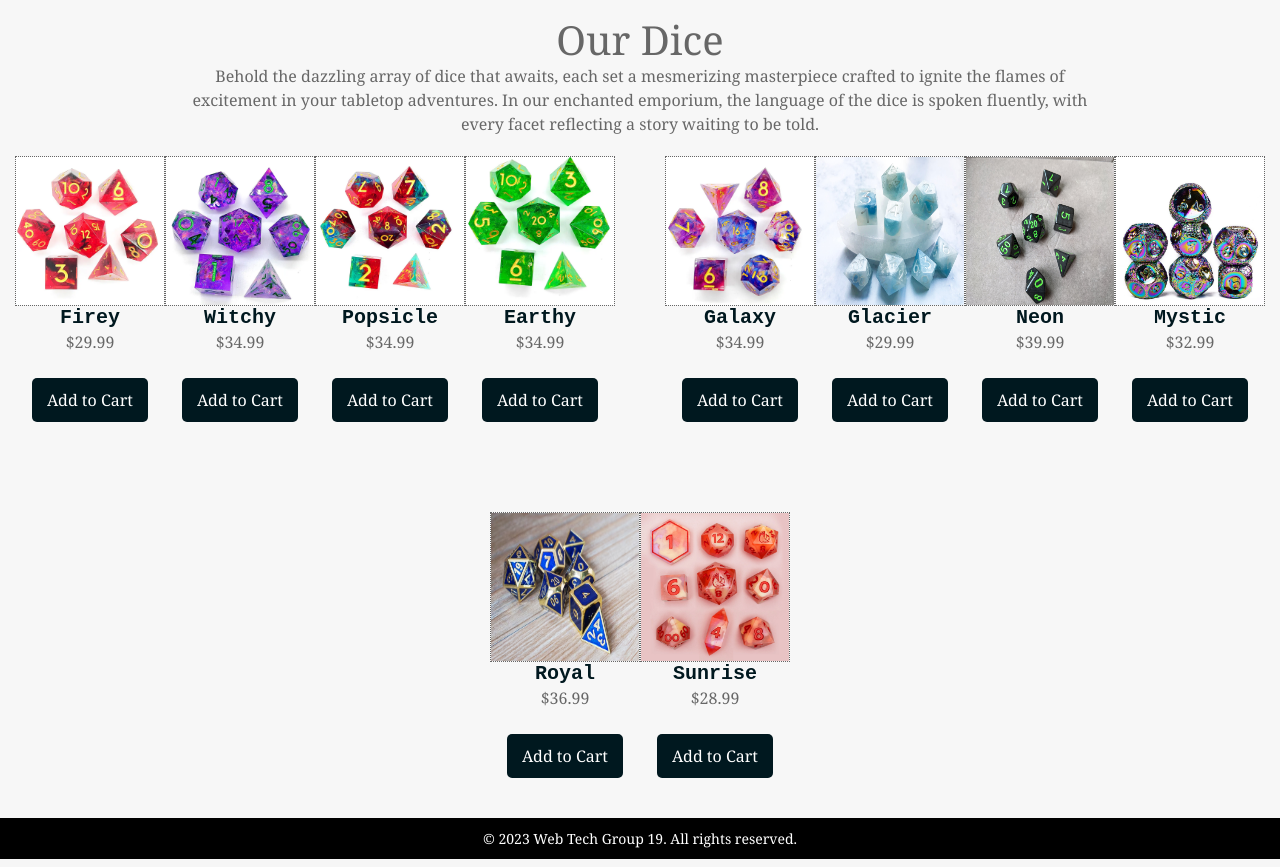
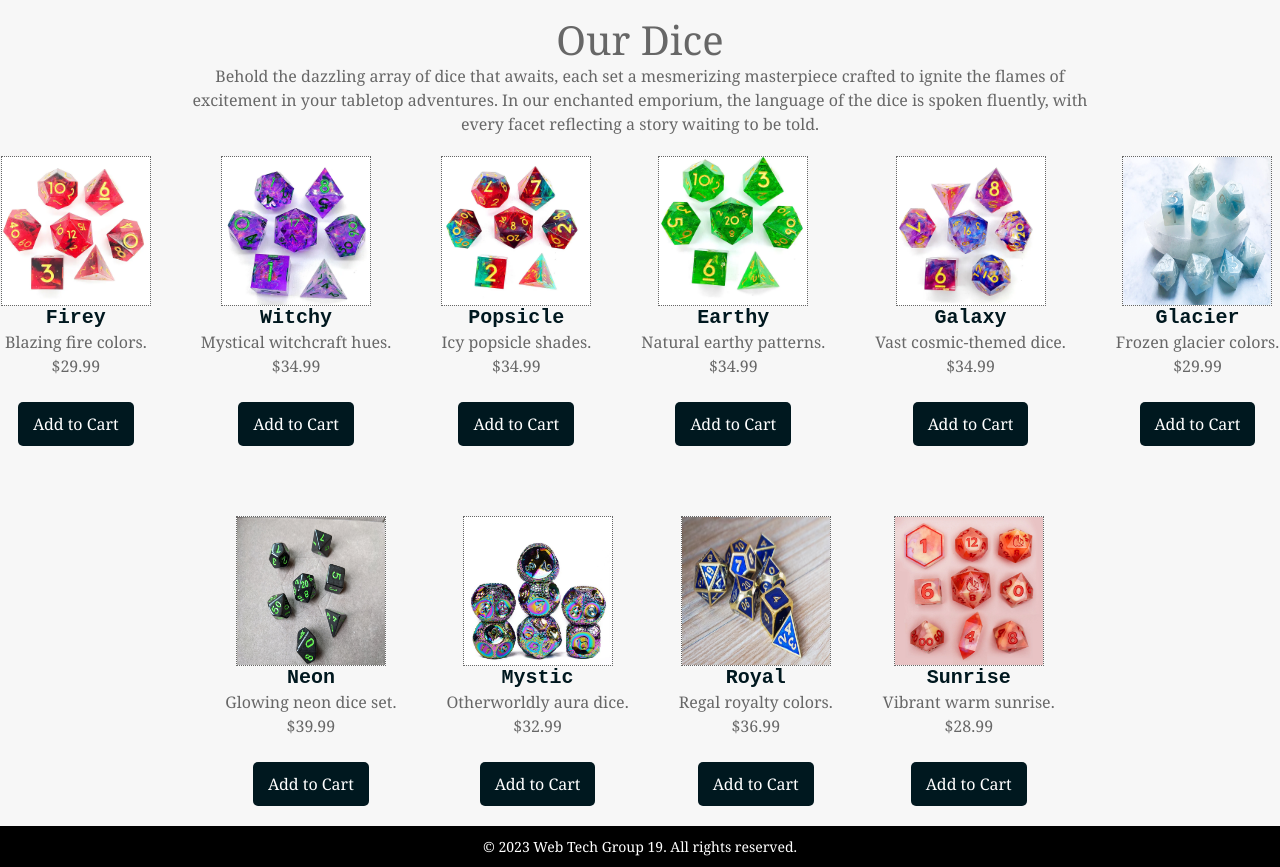
Before and after one commit to blakage/JavaScript-store-front, a Node server app: page /dice/ in a window 1280 px wide. Shown: the part 465-1332 px from the top of the page. Run offline with Node 20, Linux system fonts and the light colour scheme; some libraries are stand-ins or nearby versions.

Commit message:
aestectics

```diff
--- a/routes/dice.js
+++ b/routes/dice.js
@@ -7,70 +7,70 @@ const products = [
     {
         id: 1,
         name: 'Firey',
-        description: '',
+        description: 'Blazing fire colors.',
         price: 29.99,
         image: 'Frontend/Assets/dice1.png',
     },
     {
         id: 2,
         name: 'Witchy',
-        description: '',
+        description: 'Mystical witchcraft hues.',
         price: 34.99,
         image: 'Frontend/Assets/dice2.png',
     },
     {
         id: 3,
         name: 'Popsicle',
-        description: '',
+        description: 'Icy popsicle shades.',
         price: 34.99,
         image: 'Frontend/Assets/dice3.png',
     },
     {
         id: 4,
         name: 'Earthy',
-        description: '',
+        description: 'Natural earthy patterns.',
         price: 34.99,
         image: 'Frontend/Assets/dice4.png',
     },
     {
         id: 5,
         name: 'Galaxy',
-        description: '',
+        description: 'Vast cosmic-themed dice.',
         price: 34.99,
         image: 'Frontend/Assets/dice5.png',
     },
     {
         id: 6,
         name: 'Glacier',
-        description: '',
+        description: 'Frozen glacier colors.',
         price: 29.99,
         image: 'Frontend/Assets/dice6.png',
     },
     {
         id: 7,
         name: 'Neon',
-        description: '',
+        description: 'Glowing neon dice set.',
         price: 39.99,
         image: 'Frontend/Assets/dice7.png',
     },
     {
         id: 8,
         name: 'Mystic',
-        description: '',
+        description: 'Otherworldly aura dice.',
         price: 32.99,
         image: 'Frontend/Assets/dice8.png',
     },
     {
         id: 9,
         name: 'Royal',
-        description: '',
+        description: 'Regal royalty colors.',
         price: 36.99,
         image: 'Frontend/Assets/dice9.png',
     },
     {
         id: 10,
         name: 'Sunrise',
-        description: '',
+        description: 'Vibrant warm sunrise.',
         price: 28.99,
         image: 'Frontend/Assets/dice10.png',
     },
--- a/styles.css
+++ b/styles.css
@@ -299,9 +299,3 @@ button:hover {
     background-color: #cc0000; /* Darker red on hover, adjust as needed */
     /* Add any other hover styles if desired */
 }
-
-.product-row {
-    display: flex;
-    justify-content: space-between;
-    margin-bottom: 20px; /* Adjust as needed */
-}
--- a/views/dice.ejs
+++ b/views/dice.ejs
@@ -10,27 +10,24 @@
 <div id="product-list">
     <!-- Display your products here -->
     <% if (products && products.length) { %>
-        <% for (let i = 0; i < products.length; i += 4) { %>
-            <div class="product-row">
-                <% for (let j = i; j < i + 4 && j < products.length; j++) { %>
-                    <div class="product" data-id="<%= products[j].id %>" data-name="<%= products[j].name %>" data-price="<%= products[j].price %>">
-                        <img src="<%= products[j].image %>" alt="<%= products[j].name %>" width="150" height="150" style="border: 1px dotted #676767;">
-                        <h2><%= products[j].name %></h2>
-                        <p><%= products[j].description %></p>
-                        <p>$<%= products[j].price.toFixed(2) %></p><br>
+        <% products.forEach(product => { %>
+            <div class="product" data-id="<%= product.id %>" data-name="<%= product.name %>" data-price="<%= product.price %>">
+                <img src="<%= product.image %>" alt="<%= product.name %>" width="150" height="150" style="border: 1px dotted #676767;">
+                <h2><%= product.name %></h2>
+                <p><%= product.description %></p>
+                <p>$<%= product.price.toFixed(2) %></p><BR>
 
-                        <!-- Add to Cart Form -->
-                        <form action="/dice/add-to-cart/<%= products[j].id %>" method="POST">
-                            <button type="submit">Add to Cart</button>
-                        </form>
-                    </div>
-                <% } %>
+                <!-- Add to Cart Form -->
+                <!-- Add to Cart Form -->
+            <form action="/dice/add-to-cart/<%= product.id %>" method="POST">
+                <button type="submit">Add to Cart</button>
+            </form>
+
             </div>
-        <% } %>
+        <% }); %>
     <% } else { %>
         <p>No products available.</p>
     <% } %>
 </div>
 
-
 <%- include('../partials/footer.ejs') %>
```
Also changed, not shown: routes/accessories.js (+8 -8 lines).
